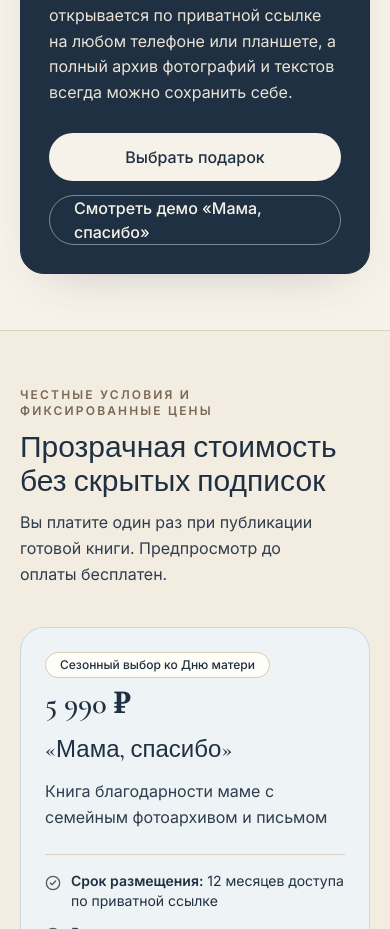
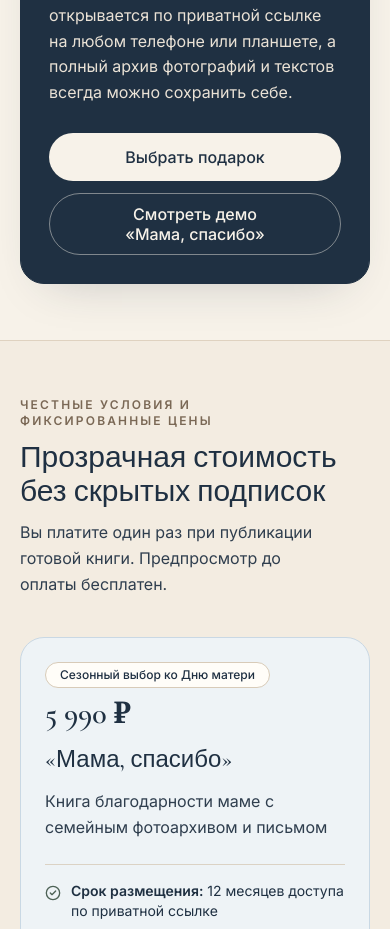
Before and after one commit to keepitokus/im_here_store, a Next.js app: page / in a window 390 px wide. Shown: the part 8705-9634 px from the top of the page. Built offline with nearby package versions, Linux system fonts and the light colour scheme; no server answers.

Commit message:
Keep the mother demo button even on iPhone Safari.
The pill was wrapping inside the title on a narrow flex row. On small screens it is full width with two non-wrapping lines.

Co-authored-by: cosm.genesis <cosm.genesis@gmail.com>

```diff
--- a/src/app/page.tsx
+++ b/src/app/page.tsx
@@ -480,18 +480,22 @@ export default function HomePage() {
                     планшете, а полный архив фотографий и текстов всегда можно
                     сохранить себе.
                   </p>
-                  <div className="flex flex-col sm:flex-row gap-3.5 pt-1">
+                  <div className="flex flex-col gap-3 pt-1 sm:flex-row sm:flex-wrap">
                     <Link
                       href="/catalog"
-                      className="inline-flex min-h-12 items-center justify-center rounded-full bg-[#F7F2E9] px-7 text-base font-medium text-[#1F3042] hover:bg-white transition-colors"
+                      className="inline-flex min-h-12 w-full items-center justify-center rounded-full bg-[#F7F2E9] px-7 text-base font-medium text-[#1F3042] hover:bg-white sm:w-auto"
                     >
                       Выбрать подарок
                     </Link>
                     <Link
                       href="/demo/mother-thanks"
-                      className="inline-flex min-h-12 items-center justify-center rounded-full border border-[#F7F2E9]/45 px-6 text-base font-medium text-[#F7F2E9] hover:bg-white/10 transition-colors"
+                      className="inline-flex min-h-12 w-full items-center justify-center rounded-full border border-[#F7F2E9]/45 px-6 py-2.5 text-center text-base font-medium leading-tight text-[#F7F2E9] hover:bg-white/10 sm:w-auto sm:py-0"
                     >
-                      Смотреть демо «Мама, спасибо»
+                      <span className="sm:hidden">
+                        <span className="block whitespace-nowrap">Смотреть демо</span>
+                        <span className="block whitespace-nowrap">«Мама, спасибо»</span>
+                      </span>
+                      <span className="hidden whitespace-nowrap sm:inline">Смотреть демо «Мама, спасибо»</span>
                     </Link>
                   </div>
                 </div>
```
